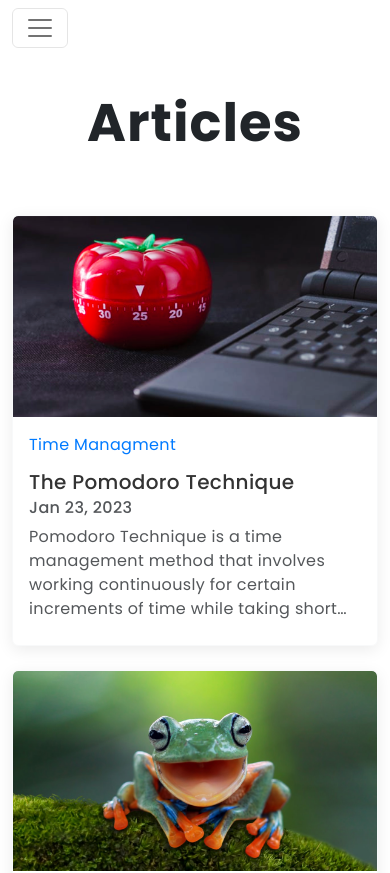
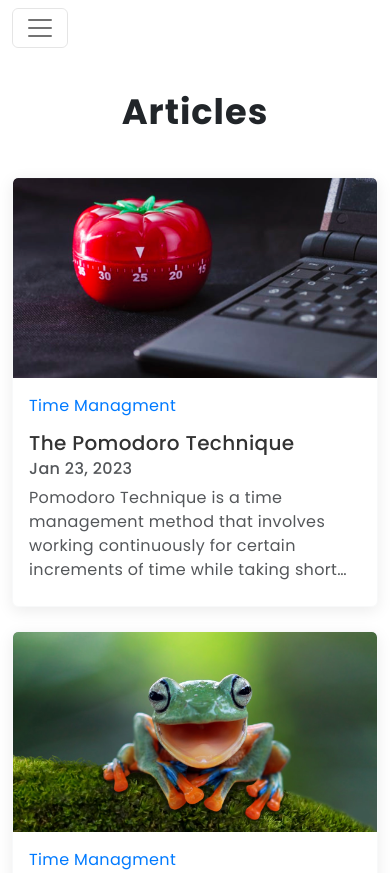
Before and after one commit to edelvarden/blog-app, a React (Vite) app: page / in a window 390 px wide. Shown: the top 873 px of the page. Built offline with nearby package versions, Linux system fonts and the light colour scheme.

Commit message:
adapt h1 size

```diff
--- a/src/index.scss
+++ b/src/index.scss
@@ -62,6 +62,10 @@ h1 {
   line-height: 1.2;
   margin-top: 0;
   margin-bottom: 1em;
+
+  @media screen and (max-width: 475px) {
+    font-size: 2em;
+  }
 }
 
 h2 {
```
